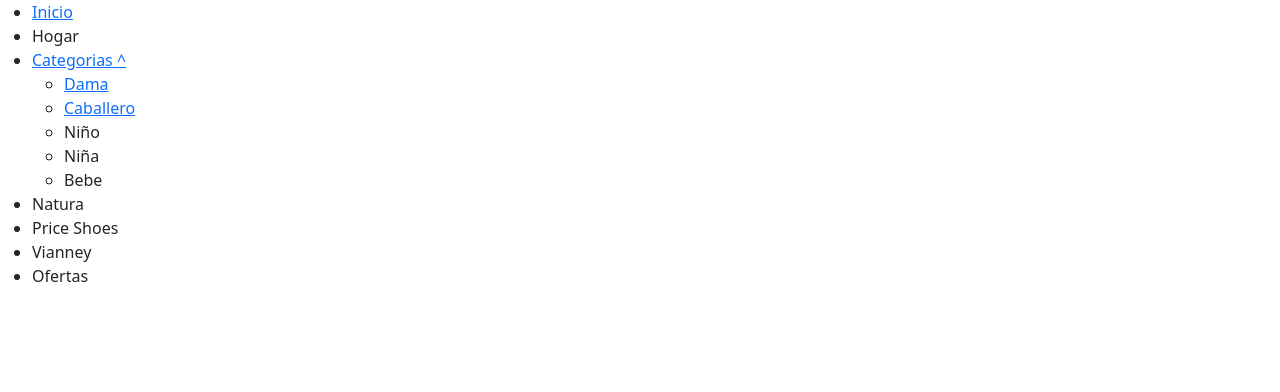
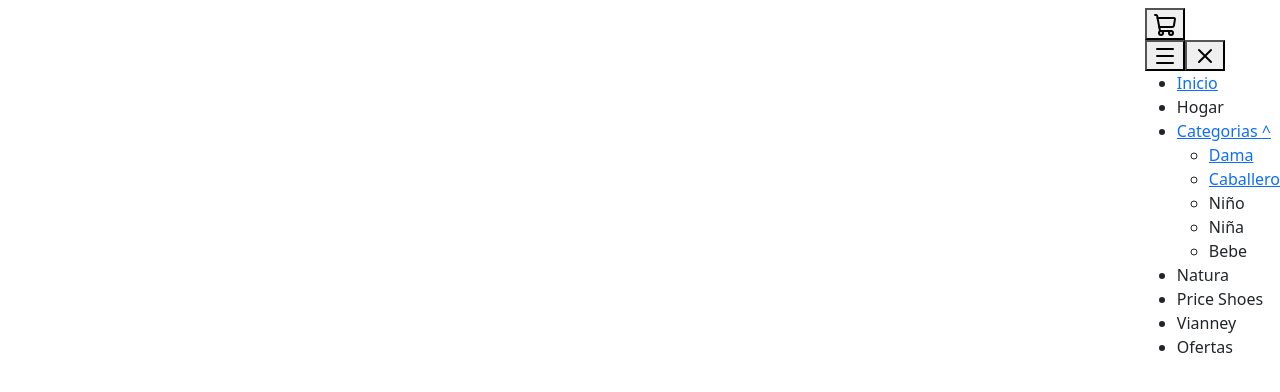
Before and after one commit to Chilaqui/shopMF, an Angular app: page / in a window 1280 px wide. Shown: the top 392 px of the page. Built offline with nearby package versions, Linux system fonts and the light colour scheme.

Commit message:
creacion de el html

```diff
--- a/src/app/Layout/navbar/navbar.html
+++ b/src/app/Layout/navbar/navbar.html
@@ -1,9 +1,21 @@
-<nav>
-    <div>
-
-
+<nav class="navbar">
+    <div class="navbar-logo">
+        <img class="logo" src="" alt="">
     </div>
-    <ul>
+    <div class="navbar-list">
+        <div class="button-card">
+            <button>
+                <svg xmlns="http://www.w3.org/2000/svg" width="24" height="24" viewBox="0 0 24 24" fill="none" stroke="currentColor" stroke-width="2" stroke-linecap="round" stroke-linejoin="round" class="lucide lucide-shopping-cart preview-icon"><path d="m2.05 2.05 1.099-.028a1 1 0 0 1 1.008.815l2.69 14.347A1 1 0 0 0 7.83 18H18"/><path d="M4.563 5h16.435a1 1 0 0 1 .981 1.204l-1.026 6.226A2 2 0 0 1 18.962 14H6.25"/><circle cx="18" cy="20" r="2"/><circle cx="8" cy="20" r="2"/></svg>
+            </button>
+        </div>
+        <div class="menu-des">
+            <button class="menu/cards">
+                <svg xmlns="http://www.w3.org/2000/svg" width="24" height="24" viewBox="0 0 24 24" fill="none" stroke="currentColor" stroke-width="2" stroke-linecap="round" stroke-linejoin="round" class="lucide lucide-menu preview-icon"><path d="M4 5h16"/><path d="M4 12h16"/><path d="M4 19h16"/></svg>
+            </button>
+            <button class="close-menu">
+                <svg xmlns="http://www.w3.org/2000/svg" width="24" height="24" viewBox="0 0 24 24" fill="none" stroke="currentColor" stroke-width="2" stroke-linecap="round" stroke-linejoin="round" class="lucide lucide-x preview-icon"><path d="M18 6 6 18"/><path d="m6 6 12 12"/></svg>
+            </button>
+            <ul class="ul-list">
                 <li><a href="">Inicio</a></li>
                 <li><a href=""></a>Hogar</li>
                 <li>
@@ -25,4 +37,9 @@
                 <li><a href=""></a>Vianney</li>
                 <li><a href=""></a>Ofertas</li>
             </ul>
+        </div>
+    </div>
+
 </nav>
+<!-- icono de agregar cosas al carrito -->
+ <!-- <svg xmlns="http://www.w3.org/2000/svg" width="24" height="24" viewBox="0 0 24 24" fill="none" stroke="currentColor" stroke-width="2" stroke-linecap="round" stroke-linejoin="round" class="lucide lucide-shopping-cart-plus preview-icon"><path d="M16 5h6"/><path d="M19 2v6"/><path d="m2.05 2.05 1.099-.028a1 1 0 011.008.815l2.69 14.347A1 1 0 007.83 18H18"/><path d="M4.564 5H12"/><path d="M6.25 14h12.712a2 2 0 001.991-1.57l.172-1.041"/><circle cx="18" cy="20" r="2"/><circle cx="8" cy="20" r="2"/></svg> -->
```
Lines whose indentation alone changed are shown as unchanged.
